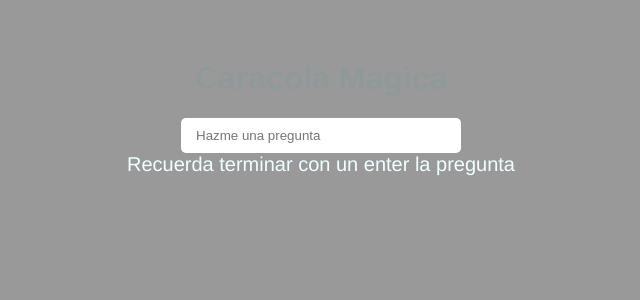
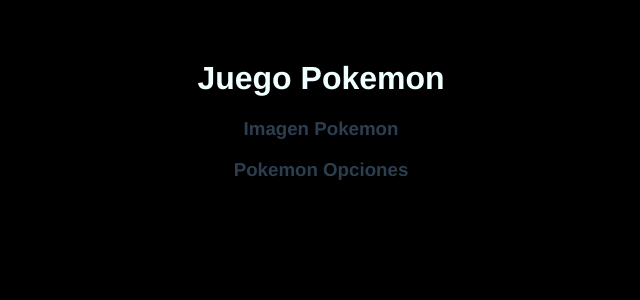
Before and after one commit to David-Masabanda/pw_u2_v_p4_jm-, a Vue app: page / in a window 1280 px wide. Shown: the top 300 px of the page, without its empty margins (319-959 px from the left). Built offline with nearby package versions, Linux system fonts and the light colour scheme.

Commit message:
Taller22

```diff
--- a/src/App.vue
+++ b/src/App.vue
@@ -1,6 +1,6 @@
 <template>
 
-  <CaracolaMagica/>
+  <PokemonPage/>
 
 </template>
 
@@ -9,6 +9,8 @@
 import CaracolaMagica from './components/CaracolaMagica.vue';
 import Contador from "./components/Contador.vue";
 
+import PokemonPage from "./modules/pokemon/pages/PokemonPages.vue"
+
 
 export default {
   //Options API
@@ -16,6 +18,7 @@
   components: {
     Contador,
     CaracolaMagica,
+    PokemonPage,
   },
 };
 </script>
--- a/src/components/CaracolaMagica.vue
+++ b/src/components/CaracolaMagica.vue
@@ -1,4 +1,5 @@
 <template>
+
   <h1>Caracola Magica</h1>
   <img v-if="rutaImagen" :src="rutaImagen" alt="No se puede cargar la imagen" />
 
@@ -28,10 +29,14 @@
     pregunta(value, oldValue) {
       console.log(value);
       console.log(oldValue);
+      this.respuesta='Pensando...';
       if (value.includes("?")) {
         console.log("Consumir el API");
         this.consumirAPI();
+        this.respuesta='';
+        this.pregunta='';
       }
+
     },
   },
 
@@ -46,7 +51,11 @@
       this.respuesta = answer;
       this.rutaImagen = image;
     },
+
+
   },
+
+
 };
 </script>
 
--- /dev/null
+++ b/src/css/estilos.css
@@ -0,0 +1,3 @@
+html, body{
+   background-color: black;
+}
--- a/src/main.js
+++ b/src/main.js
@@ -1,4 +1,6 @@
 import { createApp } from 'vue'
 import App from './App.vue'
 
+import './css/estilos.css'
+
 createApp(App).mount('#app')
--- /dev/null
+++ b/src/modules/pokemon/components/PokemonImg.vue
@@ -0,0 +1,15 @@
+<template>
+  <h3>Imagen Pokemon</h3>
+</template>
+
+<script>
+
+export default {
+
+}
+</script>
+
+<style>
+
+
+</style>
--- /dev/null
+++ b/src/modules/pokemon/components/PokemonOps.vue
@@ -0,0 +1,13 @@
+<template>
+  <h3>Pokemon Opciones</h3>
+</template>
+
+<script>
+export default {
+
+}
+</script>
+
+<style>
+
+</style>
--- /dev/null
+++ b/src/modules/pokemon/pages/PokemonPages.vue
@@ -0,0 +1,20 @@
+<template>
+  <h1>Juego Pokemon</h1>
+  <PokemonImg/>
+  <PokemonOps/>
+</template>
+
+<script>
+import PokemonImg from "../components/PokemonImg.vue";
+import PokemonOps from "../components/PokemonOps.vue";
+
+export default {
+  components: {
+    PokemonImg,
+    PokemonOps,
+  },
+};
+</script>
+
+<style>
+</style>
```
